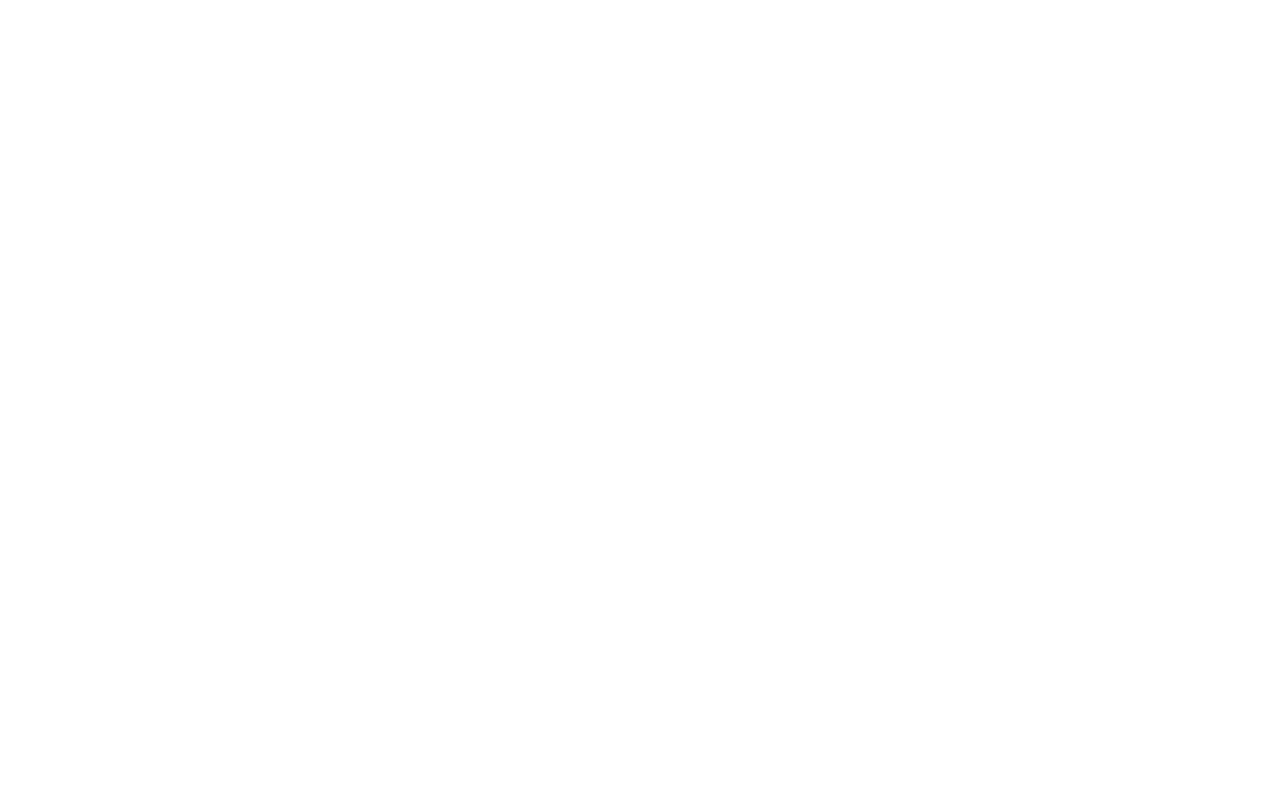
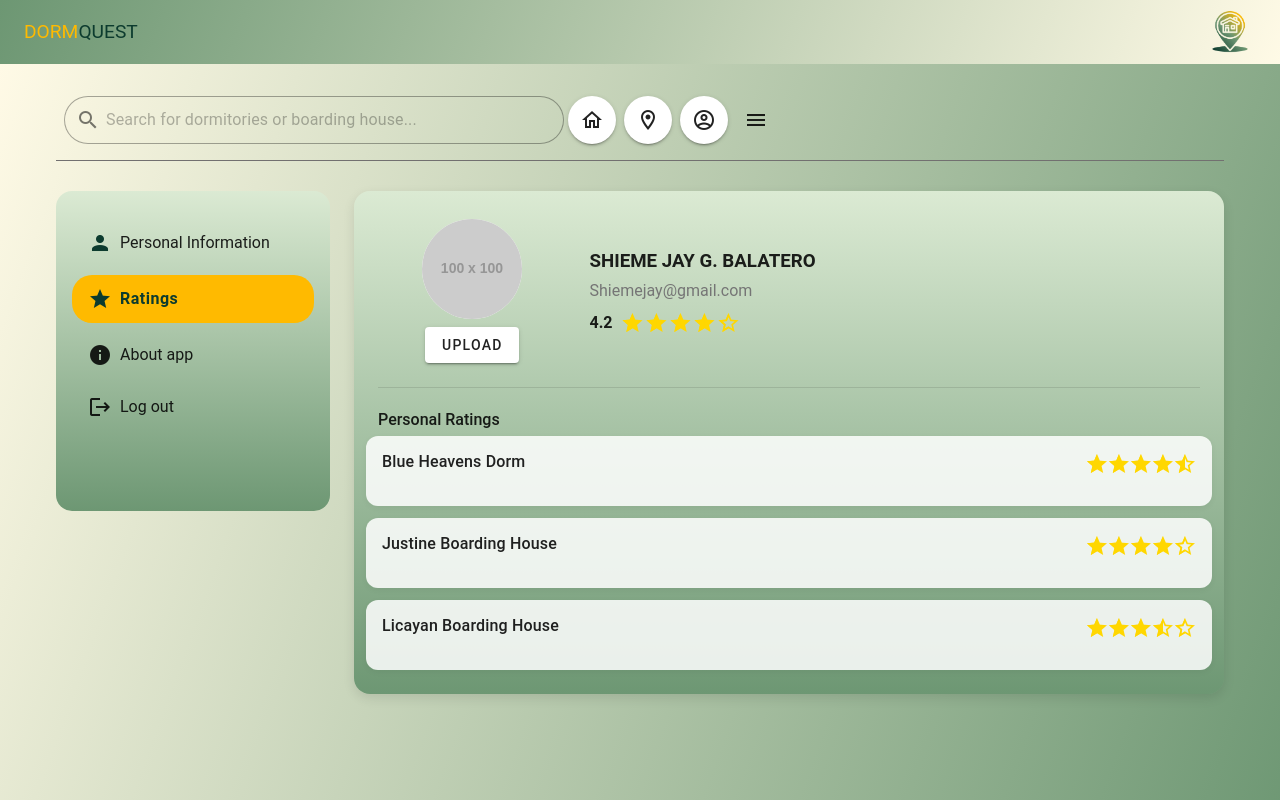
Before and after one commit to shiemejaybalatero/web-dormquest, a Vue app: page /ratings in a window 1280 px wide. Before the commit this address had no page. Built offline with nearby package versions, Linux system fonts and the light colour scheme.

Commit message:
Add working Ratings UI with layout and styles

```diff
--- a/src/router/index.js
+++ b/src/router/index.js
@@ -49,11 +49,10 @@
       component: ProfileView,
     },
     {
-      path: '/profile/ratings',
-      name: 'Ratings',
+      path: '/ratings', // CHANGED: was /profile/ratings
+      name: 'ratings',
       component: RatingsView,
     },
-
     {
       path: '/amplayoboardinghousedetails',
       name: 'amplayoboardinghousedetails',
--- a/src/views/auth/RatingsView.vue
+++ b/src/views/auth/RatingsView.vue
@@ -20,12 +20,10 @@
   }
 }
 
-// User data
 const name = ref('SHIEME JAY G. BALATERO')
 const email = ref('Shiemejay@gmail.com')
 const averageRating = ref(4.2)
 
-// Sample dorm ratings
 const dormRatings = ref([
   { name: 'Blue Heavens Dorm', rating: 4.5 },
   { name: 'Justine Boarding House', rating: 4.0 },
@@ -47,7 +45,6 @@
               </div>
             </v-list-item>
 
-    <!-- Wrapped Ratings in a router-link -->
             <router-link to="/profile/ratings" style="text-decoration: none">
               <v-list-item class="selected mb-2">
                 <div class="d-flex align-center pl-2">
@@ -72,7 +69,6 @@
             </v-list-item>
           </v-list>
         </v-col>
-
 
         <!-- Ratings Section -->
         <v-col cols="12" md="9">
```
Lines whose indentation alone changed are shown as unchanged.
